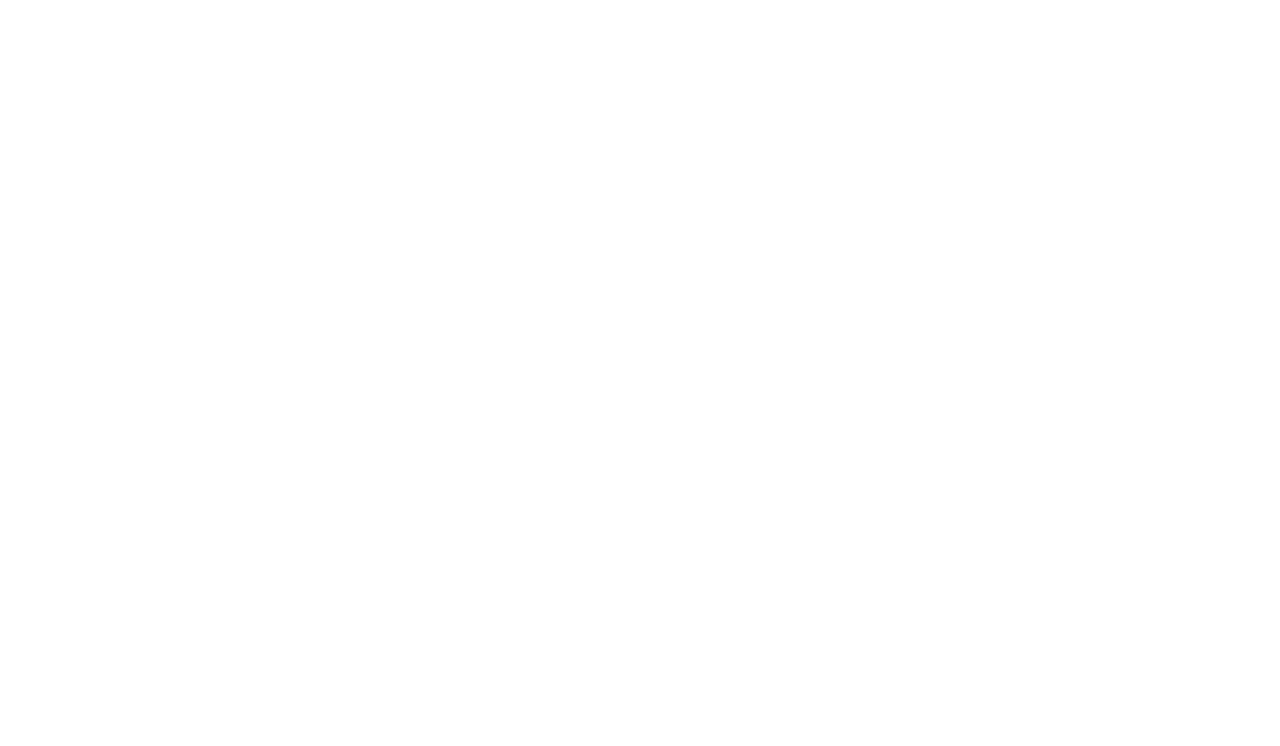
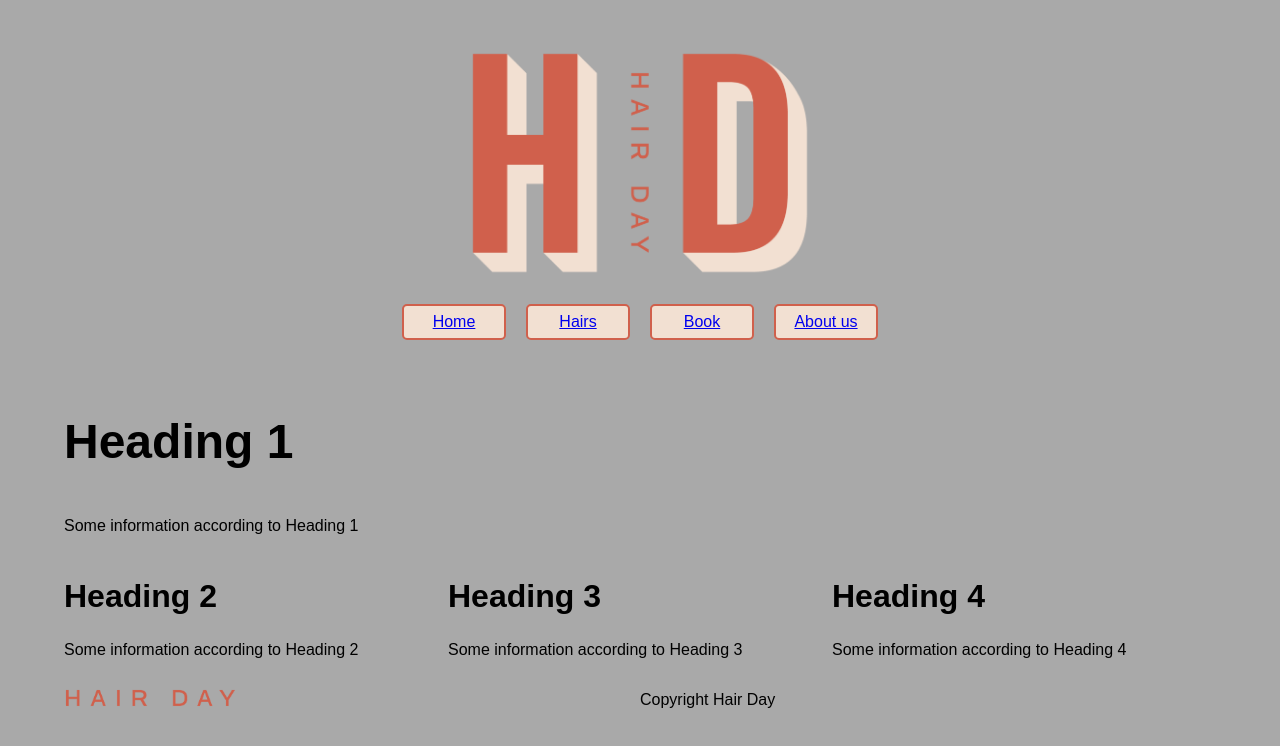
Before and after one commit to olegmikhaylov1972/Hair-Day, a plain HTML site: page index.html in a window 1280 px wide. Drawn offline with Linux system fonts and the light colour scheme.

Commit message:
Modify index and styles

```diff
--- a/css/style.css
+++ b/css/style.css
@@ -0,0 +1,82 @@
+body {
+    background-color: darkgrey;
+    font-family: Arial, Helvetica, sans-serif;
+    margin-top: 3rem;
+    margin-bottom: 3rem;
+    margin-left: 5%;
+    margin-right: 5%;
+}
+
+h1 {
+    font-size: 3rem;
+}
+
+h2 {
+    font-size: 2rem;
+}
+
+header > img {
+    display: block;
+    margin-left: auto;
+    margin-right: auto;
+
+    width: 30%;
+}
+
+nav ul {
+    list-style: none;
+    text-align: center;
+    padding: 0;
+    display: flex;
+    flex-direction: row;
+    justify-content: center;
+}
+
+nav li {
+    display: flex;
+    justify-content: center;
+    align-items: center;
+    width: 100px;
+    height: 2rem;
+    border: 2px solid rgb(208, 96, 76);
+    background-color: rgb(242, 224, 210);
+    border-radius: 5px;
+    margin: 10px;
+}
+
+nav li:hover {
+    animation: zoon-in-zoom-out 1s;
+}
+
+@keyframes zoon-in-zoom-out {
+    0% {
+        transform: scale(1, 1);
+    }
+    50% {
+        transform: scale(1.2, 1.2);
+    }
+    100% {
+        transform: scale(1, 1);
+    }
+}
+
+section {
+    display: flex;
+}
+
+article {
+    flex: 1;
+}
+
+footer {
+    display: flex;
+    align-items: center;
+}
+
+.footer-img {
+    width: 30%;
+}
+
+footer div {
+    flex: 1;
+}
--- a/index.html
+++ b/index.html
@@ -1,9 +1,58 @@
 <!DOCTYPE html>
-<html>
+
+<html lang="en">
     <head>
+        <meta charset="utf-8">
+        <meta name="viewport" content="width=device-width, initial-scale=1">
 
+        <title>Hair Day</title>
+        <meta name="description" content="Hair Day is a boutique hair salon that specializes in cut, color and styling">
+        <meta name="author" content="Hair Day hair salon">
+
+        <link rel="stylesheet" href="css/style.css">
+        <link rel="preconnect" href="https://fonts.googleapis.com">
     </head>
     <body>
-
+        <header>
+            <img class="logo" src="img/Artboard 19.png" alt="">
+        </header>
+        <nav>
+            <ul>
+                <li><a href="index.html">Home</a></li>
+                <li><a href="hair.html">Hairs</a></li>
+                <li><a href="book.html">Book</a></li>
+                <li><a href="about.html">About us</a></li>
+            </ul>
+        </nav>
+        <main>
+            <section>
+                <article>
+                    <h1>Heading 1</h1>
+                    <p>Some information according to Heading 1</p>
+                </article>
+            </section>
+            <section>
+                <article>
+                    <h2>Heading 2</h2>
+                    <p>Some information according to Heading 2</p>
+                </article>
+                <article>
+                    <h2>Heading 3</h2>
+                    <p>Some information according to Heading 3</p>
+                </article>
+                <article>
+                    <h2>Heading 4</h2>
+                    <p>Some information according to Heading 4</p>
+                </article>
+            </section>
+        </main>
+        <footer>
+            <div>
+                <img class="footer-img" src="img/Artboard 22.png" alt="">
+            </div>
+            <div>
+                <p>Copyright Hair Day</p>
+            </div>
+        </footer>
     </body>
 </html>
```
